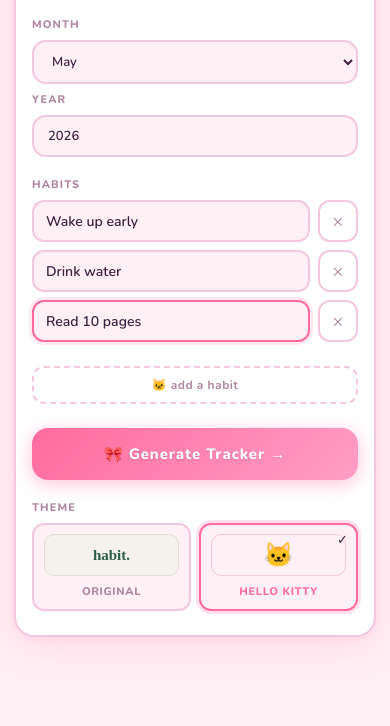
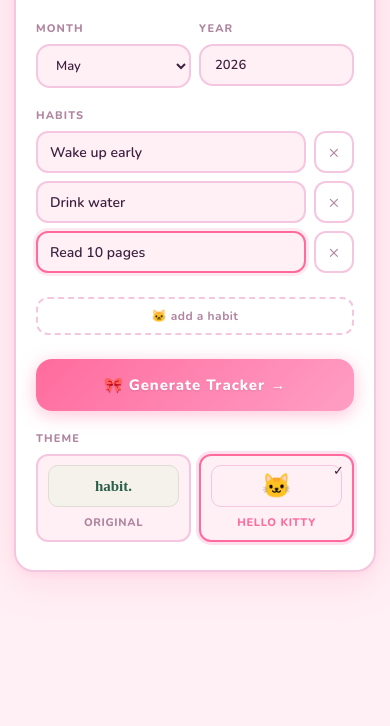
Before and after one commit to purnendupalash/radial-habit-tracker, a plain HTML site: page index.html in a window 390 px wide. Shown: the part 118-844 px from the top of the page. Drawn offline with nearby package versions, Linux system fonts and the light colour scheme; a web font is replaced by a local one.

Commit message:
fixed css

```diff
--- a/index.html
+++ b/index.html
@@ -994,20 +994,9 @@
     .color-row {
       gap: 0.45rem;
     }
-  }
-
-  @media (max-width: 400px) {
-    /* Stack month/year into single column on very small phones */
-    .month-row {
-      grid-template-columns: 1fr;
-    }
-
-    .setup-card {
-      padding: 1.25rem 1rem 1.5rem;
-    }
-  }
-
-
+
+    /* Tracker screen */
+    #tracker-screen {
       height: 100dvh;
       max-height: 100dvh;
       overflow: hidden;
```
